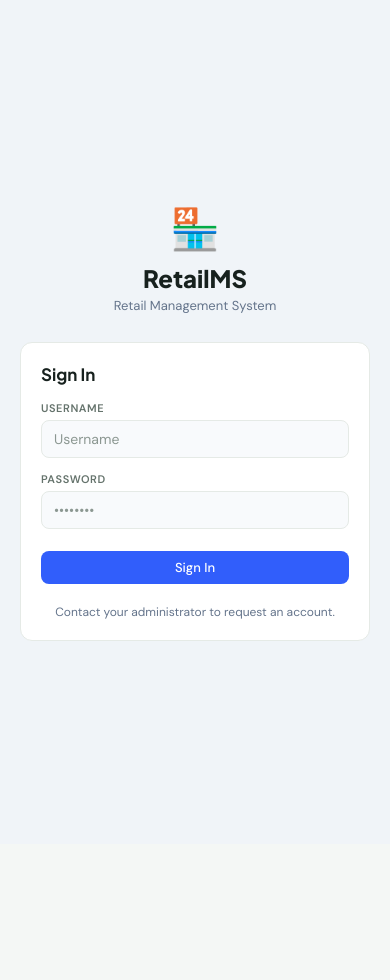
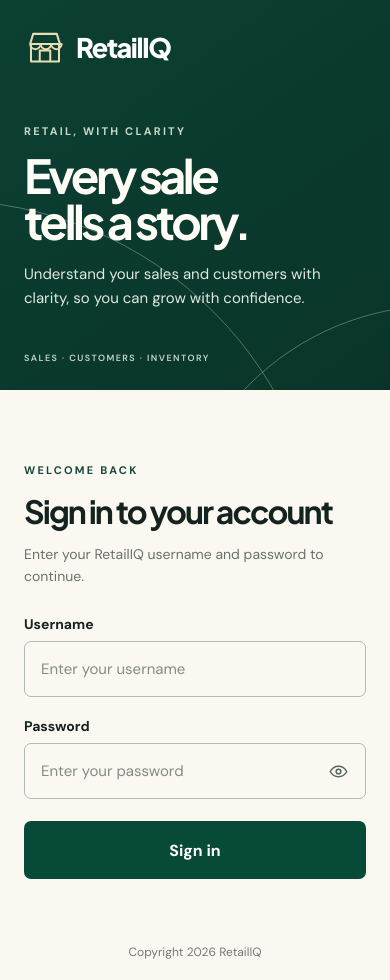
Before and after one commit to jatincodes-lab/Retail-Sales-Customer-Analysis, a React (Create React App) app in the folder retail-frontend/: page /login in a window 390 px wide. Before the commit the page ends 844 px from the top, so only its background shows below. Built offline with nearby package versions, Linux system fonts and the light colour scheme; no server answers.

Commit message:
Redesign sign-in and apply RetailIQ branding

```diff
--- a/retail-frontend/public/index.html
+++ b/retail-frontend/public/index.html
@@ -3,7 +3,7 @@
   <head>
     <meta charset="utf-8" />
     <meta name="viewport" content="width=device-width, initial-scale=1" />
-    <title>RetailMS — Retail Management System</title>
+    <title>RetailIQ — Retail Management System</title>
     <link rel="preconnect" href="https://fonts.googleapis.com" />
     <link rel="preconnect" href="https://fonts.gstatic.com" crossorigin />
     <link href="https://fonts.googleapis.com/css2?family=DM+Sans:wght@400;500;600;700&family=Plus+Jakarta+Sans:wght@600;700;800&display=swap" rel="stylesheet" />
--- a/retail-frontend/src/App.js
+++ b/retail-frontend/src/App.js
@@ -53,8 +53,8 @@ function Layout() {
 
   const titleEntry = PAGE_TITLES[location.pathname];
   const title = typeof titleEntry === 'object'
-    ? (titleEntry[user?.role] || 'RetailMS')
-    : (titleEntry || 'RetailMS');
+    ? (titleEntry[user?.role] || 'RetailIQ')
+    : (titleEntry || 'RetailIQ');
 
   const rs = ROLE_STYLE[user?.role] || {};
   const userInitial = user?.username?.trim()?.charAt(0)?.toUpperCase() || 'U';
@@ -64,7 +64,7 @@ function Layout() {
       <Sidebar />
       <div className="main">
         <div className="topbar">
-          <div className="topbar-crumbs"><span>RetailMS</span><span className="crumb-separator">/</span><strong>{title}</strong></div>
+          <div className="topbar-crumbs"><span>RetailIQ</span><span className="crumb-separator">/</span><strong>{title}</strong></div>
           <div className="topbar-meta">
             <span className="topbar-store" aria-label="Current store">
               <svg viewBox="0 0 24 24" aria-hidden="true"><path d="M3 10h18l-2-6H5l-2 6Zm2 0v10h14V10M9 20v-6h6v6M3 10a3 3 0 0 0 6 0 3 3 0 0 0 6 0 3 3 0 0 0 6 0" /></svg>
--- a/retail-frontend/src/components/Sidebar.js
+++ b/retail-frontend/src/components/Sidebar.js
@@ -69,7 +69,7 @@ export default function Sidebar() {
     <aside className="sidebar">
       <div className="sidebar-logo">
         <span className="brand-mark"><NavIcon name="store" /></span>
-        <span className="brand-copy"><strong>RetailMS</strong><small>Store workspace</small></span>
+        <span className="brand-copy"><strong>RetailIQ</strong><small>Store workspace</small></span>
       </div>
 
       <nav className="sidebar-nav" aria-label="Main navigation">
--- a/retail-frontend/src/index.css
+++ b/retail-frontend/src/index.css
@@ -328,3 +328,61 @@ button,input,textarea,select{font-family:'DM Sans',sans-serif;}
   *,*::before,*::after{scroll-behavior:auto!important;transition:none!important;animation:none!important;}
   .inline-spinner{border-right-color:currentColor;}
 }
+
+/* RetailIQ sign-in */
+.login-page{min-height:100vh;display:grid;grid-template-columns:minmax(0,.94fr) minmax(0,1.06fr);background:#fbf8f1;}
+.login-brand-panel{position:relative;isolation:isolate;overflow:hidden;min-height:100vh;display:flex;flex-direction:column;justify-content:space-between;padding:clamp(32px,5vw,72px);background:linear-gradient(145deg,#0b4032,#0a342a);color:#fbf8f1;}
+.login-brand-logo,.login-brand-message,.login-brand-footer{position:relative;z-index:1;}
+.login-brand-logo{display:flex;align-items:center;gap:14px;color:#fff;font-family:'Plus Jakarta Sans',sans-serif;font-size:clamp(25px,2.8vw,36px);font-weight:800;letter-spacing:-.055em;}
+.login-brand-icon{width:52px;height:52px;display:grid;place-items:center;color:#e9ddb4;}
+.login-brand-icon svg{width:100%;height:100%;}
+.login-brand-message{width:min(100%,560px);margin-block:auto;padding:70px 0 58px;}
+.login-brand-kicker,.login-eyebrow{margin:0 0 14px;font-size:11px;font-weight:700;letter-spacing:.2em;}
+.login-brand-kicker{color:#c6d8c8;}
+.login-brand-message h1{max-width:590px;margin:0;color:#fffdf6;font-family:'Plus Jakarta Sans',sans-serif;font-size:clamp(50px,6vw,82px);font-weight:700;line-height:.99;letter-spacing:-.075em;}
+.login-brand-message>p:last-child{max-width:490px;margin:27px 0 0;color:#e0e9df;font-size:clamp(16px,1.45vw,19px);line-height:1.6;}
+.login-brand-footer{margin:0;color:#c4d6c8;font-size:10px;font-weight:600;letter-spacing:.16em;}
+.login-brand-orbit{position:absolute;z-index:0;border:1px solid rgba(211,229,208,.35);border-radius:50%;pointer-events:none;}
+.login-brand-orbit-one{width:760px;height:760px;left:-435px;bottom:-570px;}
+.login-brand-orbit-two{width:540px;height:540px;left:170px;bottom:-455px;}
+.login-panel{position:relative;min-height:100vh;display:flex;align-items:center;justify-content:center;padding:64px clamp(32px,7vw,112px) 92px;background:#fbf8f1;}
+.login-form-shell{width:100%;max-width:520px;}
+.login-eyebrow{margin-bottom:17px;color:#174b3d;}
+.login-form-shell h2{margin:0;color:#14231f;font-family:'Plus Jakarta Sans',sans-serif;font-size:clamp(32px,3.4vw,46px);font-weight:700;line-height:1.12;letter-spacing:-.06em;}
+.login-intro{margin:13px 0 35px;color:#68736d;font-size:15px;line-height:1.6;}
+.login-form{display:flex;flex-direction:column;gap:24px;}
+.login-field label{display:block;margin-bottom:8px;color:#17231f;font-size:14px;font-weight:700;}
+.login-field .form-input{height:56px;padding:0 16px;border:1px solid #aebbb2;border-radius:7px;background:transparent;color:#17231f;font-size:15px;}
+.login-field .form-input::placeholder{color:#838b85;}
+.login-field .form-input:focus{border-color:#155440;box-shadow:0 0 0 3px rgba(21,84,64,.12);}
+.login-password-wrap{position:relative;}
+.login-password-wrap .form-input{padding-right:54px;}
+.login-password-toggle{position:absolute;top:50%;right:10px;width:36px;height:36px;display:grid;place-items:center;transform:translateY(-50%);border-radius:6px;background:transparent;color:#56645c;}
+.login-password-toggle:hover{background:rgba(21,84,64,.08);color:#124735;}
+.login-password-toggle:focus-visible{outline:3px solid rgba(21,84,64,.25);outline-offset:2px;}
+.login-password-toggle svg{width:21px;height:21px;fill:none;stroke:currentColor;stroke-width:1.7;stroke-linecap:round;stroke-linejoin:round;}
+.login-error{margin:-10px 0 0;padding:11px 13px;border:1px solid #ecc5bd;border-radius:7px;background:#fff2ef;color:#9b3428;font-size:13px;}
+.login-submit{width:100%;min-height:58px;justify-content:center;margin-top:2px;border-radius:7px;background:#084a38;color:#fff;font-size:16px;font-weight:700;transition:background .18s ease,transform .18s ease;}
+.login-submit:hover:not(:disabled){transform:translateY(-1px);background:#0b5a43;}
+.login-submit:focus-visible{outline:3px solid rgba(21,84,64,.28);outline-offset:3px;}
+.login-copyright{position:absolute;right:24px;bottom:26px;left:24px;color:#707a74;font-size:13px;text-align:center;}
+@media(max-width:900px){
+  .login-page{grid-template-columns:1fr;}
+  .login-brand-panel{min-height:420px;padding:34px clamp(28px,7vw,64px);}
+  .login-brand-message{padding:55px 0 38px;}
+  .login-brand-message h1{font-size:clamp(48px,8vw,72px);}
+  .login-panel{min-height:640px;padding:60px 28px 88px;}
+}
+@media(max-width:520px){
+  .login-brand-panel{min-height:390px;padding:26px 24px;}
+  .login-brand-logo{gap:10px;font-size:27px;}
+  .login-brand-icon{width:42px;height:42px;}
+  .login-brand-message{padding:48px 0 34px;}
+  .login-brand-message h1{font-size:clamp(44px,12vw,60px);}
+  .login-brand-message>p:last-child{margin-top:18px;font-size:15px;}
+  .login-brand-footer{font-size:9px;}
+  .login-panel{min-height:590px;padding:52px 24px 80px;}
+  .login-intro{margin-bottom:28px;font-size:14px;}
+  .login-form{gap:20px;}
+  .login-copyright{bottom:20px;font-size:12px;}
+}
--- a/retail-frontend/src/pages/Customers.js
+++ b/retail-frontend/src/pages/Customers.js
@@ -160,9 +160,6 @@ export default function Customers() {
       {tab==='top' && (
         <div className="card" style={{ marginBottom:16 }}>
           <div className="section-title">⭐ Above Average Spenders</div>
-          <p style={{ color:'#64748b', fontSize:11, marginBottom:12, fontFamily:'monospace' }}>
-            WHERE total_spent &gt; (SELECT AVG(total_amount) FROM Sale WHERE customer_id IS NOT NULL)
-          </p>
           <table><thead><tr><th>Customer</th><th>Orders</th><th>Total Spent</th><th>Last Purchase</th></tr></thead>
             <tbody>{topCustomers.map((c,i)=>(
               <tr key={i}>
--- a/retail-frontend/src/pages/Login.js
+++ b/retail-frontend/src/pages/Login.js
@@ -6,56 +6,92 @@ import LoadingButton from '../components/LoadingButton';
 import useActionLoading from '../hooks/useActionLoading';
 
 export default function Login() {
-  const [form, setForm]   = useState({ username: '', password: '' });
+  const [form, setForm] = useState({ username: '', password: '' });
   const [error, setError] = useState('');
+  const [showPassword, setShowPassword] = useState(false);
   const { run, isLoading } = useActionLoading();
   const { login, user, isReady } = useAuth();
-  const navigate  = useNavigate();
+  const navigate = useNavigate();
 
   useEffect(() => {
     if (isReady && user) navigate('/', { replace: true });
   }, [isReady, user, navigate]);
 
   const handleSubmit = async e => {
-    e.preventDefault(); setError('');
+    e.preventDefault();
+    setError('');
     try {
       const res = await api.post('/auth/login', form);
       login(res.data.user);
       navigate('/');
     } catch (err) {
-      setError(err.response?.data?.error || 'Login failed');
+      setError(err.response?.data?.error || 'Login failed. Check your username and password.');
     }
   };
 
   return (
-    <div style={{ minHeight: '100vh', background: '#f0f4f8', display: 'flex', alignItems: 'center', justifyContent: 'center', padding: 20 }}>
-      <div style={{ width: '100%', maxWidth: 400 }}>
-        <div style={{ textAlign: 'center', marginBottom: 28 }}>
-          <div style={{ fontSize: 40, marginBottom: 8 }}>🏪</div>
-          <h2 style={{ fontSize: 24, fontWeight: 800 }}>RetailMS</h2>
-          <p style={{ color: '#64748b', fontSize: 13, marginTop: 4 }}>Retail Management System</p>
+    <main className="login-page">
+      <section className="login-brand-panel" aria-label="RetailIQ introduction">
+        <div className="login-brand-logo">
+          <span className="login-brand-icon" aria-hidden="true">
+            <svg viewBox="0 0 48 48" fill="none">
+              <path d="M7 20.5 10.5 9h27L41 20.5M8 20.5h32v20H8zM18 40.5V28h12v12.5M7 20.5a6 6 0 0 0 12 0 6 6 0 0 0 12 0 6 6 0 0 0 12 0" stroke="currentColor" strokeWidth="2.3" strokeLinecap="round" strokeLinejoin="round" />
+            </svg>
+          </span>
+          <span>RetailIQ</span>
         </div>
-        <div className="card">
-          <h3 style={{ fontSize: 17, fontWeight: 700, marginBottom: 16 }}>Sign In</h3>
-          <form onSubmit={run('login', handleSubmit)}>
-            <div className="form-group">
-              <label>Username</label>
-              <input className="form-input" placeholder="Username"
-                value={form.username} onChange={e => setForm({ ...form, username: e.target.value })} required />
+
+        <div className="login-brand-message">
+          <p className="login-brand-kicker">RETAIL, WITH CLARITY</p>
+          <h1>Every sale<br />tells a story.</h1>
+          <p>Understand your sales and customers with clarity, so you can grow with confidence.</p>
+        </div>
+
+        <p className="login-brand-footer">SALES · CUSTOMERS · INVENTORY</p>
+        <div className="login-brand-orbit login-brand-orbit-one" aria-hidden="true" />
+        <div className="login-brand-orbit login-brand-orbit-two" aria-hidden="true" />
+      </section>
+
+      <section className="login-panel" aria-label="Sign in">
+        <div className="login-form-shell">
+          <p className="login-eyebrow">WELCOME BACK</p>
+          <h2>Sign in to your account</h2>
+          <p className="login-intro">Enter your RetailIQ username and password to continue.</p>
+
+          <form className="login-form" onSubmit={run('login', handleSubmit)}>
+            <div className="login-field">
+              <label htmlFor="login-username">Username</label>
+              <input id="login-username" className="form-input" autoComplete="username"
+                placeholder="Enter your username" value={form.username}
+                onChange={e => setForm({ ...form, username: e.target.value })} required />
             </div>
-            <div className="form-group">
-              <label>Password</label>
-              <input className="form-input" type="password" placeholder="••••••••"
-                value={form.password} onChange={e => setForm({ ...form, password: e.target.value })} required />
+
+            <div className="login-field">
+              <label htmlFor="login-password">Password</label>
+              <div className="login-password-wrap">
+                <input id="login-password" className="form-input" type={showPassword ? 'text' : 'password'}
+                  autoComplete="current-password" placeholder="Enter your password" value={form.password}
+                  onChange={e => setForm({ ...form, password: e.target.value })} required />
+                <button type="button" className="login-password-toggle"
+                  aria-label={showPassword ? 'Hide password' : 'Show password'} aria-pressed={showPassword}
+                  onClick={() => setShowPassword(value => !value)}>
+                  <svg viewBox="0 0 24 24" aria-hidden="true">
+                    <path d="M2.5 12s3.4-6 9.5-6 9.5 6 9.5 6-3.4 6-9.5 6-9.5-6-9.5-6Z" />
+                    <circle cx="12" cy="12" r="2.7" />
+                    {showPassword && <path d="m4 4 16 16" />}
+                  </svg>
+                </button>
+              </div>
             </div>
-            {error && <p className="error-msg">{error}</p>}
-            <LoadingButton type="submit" className="btn btn-primary" style={{ width: '100%', justifyContent: 'center', marginTop: 8 }} loading={isLoading('login')} disabled={!isReady} loadingLabel="Signing in…">Sign In</LoadingButton>
+
+            {error && <p className="login-error" role="alert">{error}</p>}
+            <LoadingButton type="submit" className="login-submit" loading={isLoading('login')}
+              disabled={!isReady} loadingLabel="Signing in…">Sign in</LoadingButton>
           </form>
-          <p style={{ marginTop: 20, color: '#64748b', fontSize: 12, textAlign: 'center' }}>
-            Contact your administrator to request an account.
-          </p>
         </div>
-      </div>
-    </div>
+
+        <footer className="login-copyright">Copyright {new Date().getFullYear()} RetailIQ</footer>
+      </section>
+    </main>
   );
 }
--- a/retail-frontend/src/pages/ManagerDashboard.js
+++ b/retail-frontend/src/pages/ManagerDashboard.js
@@ -51,9 +51,6 @@ export default function ManagerDashboard() {
         {/* Current Employee Duties */}
         <div className="card">
           <div className="section-title">👥 What Employees Are Doing Now</div>
-          <p style={{ color:'#64748b', fontSize:11, marginBottom:12, fontFamily:'monospace' }}>
-            Employee LEFT JOIN Duty_Assignment (active) + Duty
-          </p>
           <div className="table-wrap">
             <table>
               <thead><tr><th>Employee</th><th>Role</th><th>Duty</th><th>Shift</th></tr></thead>
@@ -90,9 +87,6 @@ export default function ManagerDashboard() {
         {/* Low Stock */}
         <div className="card" style={{ borderColor: lowStock.length>0?'#fca5a5':'#86efac' }}>
           <div className="section-title">⚠️ Low Stock Alert</div>
-          <p style={{ color:'#64748b', fontSize:11, marginBottom:12, fontFamily:'monospace' }}>
-            WHERE quantity_in_stock &lt;= reorder_level
-          </p>
           {lowStock.length === 0 ? (
             <div className="alert alert-success">✅ All stock levels are healthy</div>
           ) : (
--- a/retail-frontend/src/pages/Products.js
+++ b/retail-frontend/src/pages/Products.js
@@ -74,7 +74,7 @@ export default function Products() {
   return (
     <div className="content">
       <div style={{display:'flex',justifyContent:'space-between',alignItems:'flex-start',marginBottom:4}}>
-        <div><h1 className="page-title">Products</h1><p className="page-sub">{products.length} products — vw_product_details</p></div>
+        <div><h1 className="page-title">Products</h1><p className="page-sub">{products.length} products</p></div>
         {user?.role!=='cashier' && <button className="btn btn-primary" onClick={()=>setShowAdd(true)}>+ Add Product</button>}
       </div>
 
--- a/retail-frontend/src/pages/SalaryManagement.js
+++ b/retail-frontend/src/pages/SalaryManagement.js
@@ -94,7 +94,7 @@ export default function SalaryManagement() {
 
       <div className="card" style={{ padding:0, overflow:'hidden' }}>
         <div style={{ padding:'14px 20px', borderBottom:'1px solid #e2e8f0', display:'flex', justifyContent:'space-between', alignItems:'center' }}>
-          <span style={{ fontWeight:700, fontSize:14 }}>Employee Salary — vw_salary_summary</span>
+          <span style={{ fontWeight:700, fontSize:14 }}>Employee Salary</span>
           <span style={{ fontSize:12, color:'#64748b' }}>
             {paidThisMonth}/{summary.length} paid for {currentMonth}
           </span>
--- a/retail-frontend/src/pages/Sales.js
+++ b/retail-frontend/src/pages/Sales.js
@@ -115,7 +115,7 @@ export default function Sales() {
       {/* Daily chart (simple table) — only when no date selected */}
       {!selectedDate && (
         <div className="card" style={{ marginBottom:16 }}>
-          <div className="section-title">📅 Daily Sales Summary — vw_daily_sales</div>
+          <div className="section-title">📅 Daily Sales Summary</div>
           <div className="table-wrap">
             <table>
               <thead><tr><th>Date</th><th>Sales</th><th>Revenue</th><th>Registered</th><th>Guests</th></tr></thead>
```
Also changed, not shown: retail-frontend/src/pages/Dashboard.js (+2 -17 lines), retail-frontend/src/pages/Employees.js (+2 -5 lines).
